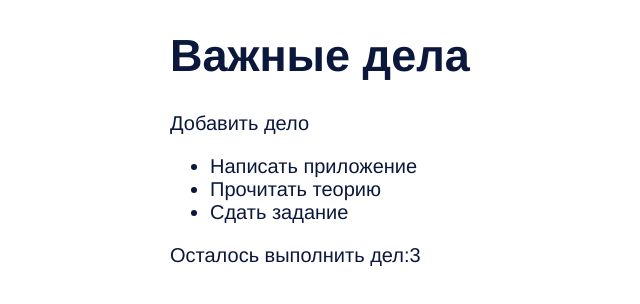
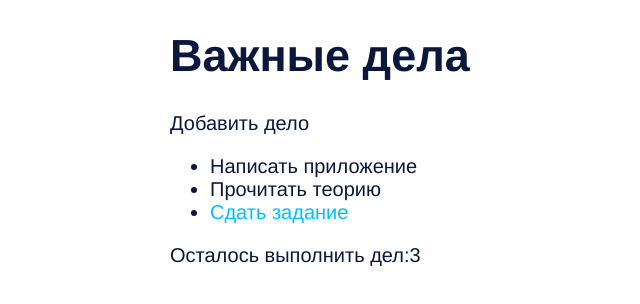
Before and after one commit to WebHeroSchool/oxytodoreact, a React (Create React App) app: page / in a window 1280 px wide. Shown: the top 304 px of the page, without its empty margins (295-935 px from the left). Built offline with nearby package versions, Linux system fonts and the light colour scheme.

Commit message:
changed ItemList.js, App.js

```diff
--- a/src/components/App/App.js
+++ b/src/components/App/App.js
@@ -3,8 +3,6 @@ import InputItem from '../InputItem/InputItem.js';
 import ItemList from '../ItemList/ItemList.js';
 import Footer from '../Footer/Footer.js';
 import styles from './App.module.css';
-
-const todoItem = 'Написать приложение';
 
 const App = () => {
     const items = [
--- a/src/components/ItemList/ItemList.js
+++ b/src/components/ItemList/ItemList.js
@@ -3,7 +3,7 @@ import Item from '../Item/Item.js'
 
 const ItemList = ({items}) => (<ul>
     {items.map(item =><li key={item.value}>
-    	<Item value={item.value} />
+    	<Item value={item.value} isDone={item.isDone} />
     </li>)}
 </ul>);
 
```
